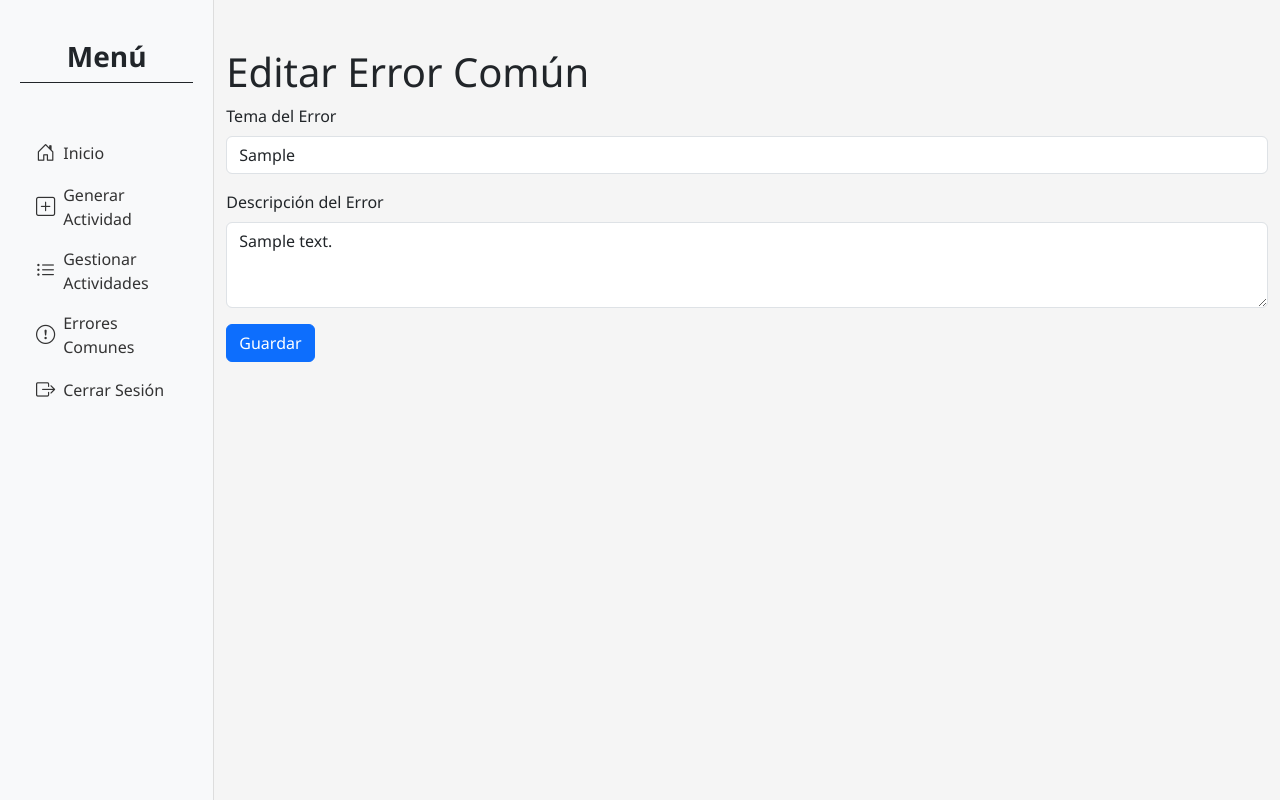
After one commit to oscarpicadocarino/tfg-app, a PHP site: page /editar_error.php?id=1&id_asignatura=1&id_clase=1 in a window 1280 px wide. The commit adds this page. Run offline with PHP 8.4, Linux system fonts and the light colour scheme; tables that the repository leaves empty or names only in its code hold one stand-in row (values such as "Sample post").

Commit message:
Finalida interfad de profesor + admin

```diff
--- /dev/null
+++ b/app/editar_error.php
@@ -0,0 +1,131 @@
+<?php
+require 'conexion.php';
+
+// Cambiar el parámetro 'id_error' a 'id' si estás usando 'id' en la URL
+$id_error = $_GET['id'] ?? null;
+if (!$id_error) {
+    die("ID de error no especificado.");
+}
+
+// Verificamos si se ha enviado el formulario
+if ($_SERVER['REQUEST_METHOD'] === 'POST') {
+    $descripcion = $_POST['descripcion'] ?? null;
+    $tema = $_POST['tema'] ?? null;
+    $id_asignatura = $_POST['id_asignatura'] ?? null;
+    $id_clase = $_POST['id_clase'] ?? null;
+
+    // Verificar si los campos requeridos están presentes
+    if (!$descripcion || !$tema) {
+        die("Faltan datos para actualizar.");
+    }
+
+    // Actualizamos el error común en la base de datos
+    $stmt = $pdo->prepare("UPDATE errores_comunes SET descripcion = ?, tema = ? WHERE id_error = ?");
+    $stmt->execute([$descripcion, $tema, $id_error]);
+
+    // Redirigir después de la actualización
+    header("Location: errores_comunes.php?id_asignatura=$id_asignatura&id_clase=$id_clase");
+    exit;
+}
+
+// Aquí obtenemos la información del error usando el id_error
+$stmt = $pdo->prepare("SELECT * FROM errores_comunes WHERE id_error = ?");
+$stmt->execute([$id_error]);
+
+$error = $stmt->fetch(PDO::FETCH_ASSOC);
+if (!$error) {
+    die("Error no encontrado.");
+}
+
+$id_asignatura = $_GET['id_asignatura'] ?? null;
+$id_clase = $_GET['id_clase'] ?? null;
+?>
+
+<!DOCTYPE html>
+<html lang="es">
+<head>
+    <meta charset="UTF-8">
+    <title>Editar Error Común</title>
+    <link href="https://cdn.jsdelivr.net/npm/bootstrap@5.3.0-alpha1/dist/css/bootstrap.min.css" rel="stylesheet">
+    <link rel="stylesheet" href="https://cdn.jsdelivr.net/npm/bootstrap-icons/font/bootstrap-icons.css">
+    <style>
+        body {
+            display: flex;
+            height: 100vh;
+            margin: 0;
+            font-family: 'Segoe UI', sans-serif;
+            background-color: #f5f5f5;
+        }
+        .sidebar {
+            width: 250px;
+            background-color: #f8f9fa;
+            padding: 20px;
+            padding-top: 40px;
+            border-right: 1px solid #ddd;
+        }
+        .nav-link {
+            color: #333 !important;
+            font-size: 16px;
+            display: flex;
+            align-items: center;
+        }
+        .nav-link:hover {
+            background-color: #e0e0e0;
+            border-radius: 5px;
+        }
+        .nav-link i {
+            margin-right: 8px;
+            font-size: 1.2rem;
+        }
+        .table tbody tr {
+            background-color: #ffffff;
+        }
+        thead.table-custom {
+            background-color: rgb(97, 160, 255);
+        }
+    </style>
+</head>
+<body>
+<div class="sidebar">
+    <h3 class="mb-5 text-center fw-bold pb-2 border-bottom border-dark">Menú</h3>
+    <ul class="nav flex-column">
+        <li class="nav-item">
+            <a href="inicio_profesor.php" class="nav-link"><i class="bi bi-house-door"></i> Inicio</a>
+        </li>
+        <li class="nav-item">
+            <a href="generar_actividad.php?id_clase=<?= $id_clase ?>&id_asignatura=<?= $id_asignatura ?>" class="nav-link"><i class="bi bi-plus-square"></i> Generar Actividad</a>
+        </li>
+        <li class="nav-item">
+            <a href="actividades.php?id_clase=<?= $id_clase ?>" class="nav-link"><i class="bi bi-list-ul"></i> Gestionar Actividades</a>
+        </li>
+        <li class="nav-item">
+            <a href="errores_comunes.php?id_asignatura=<?= $id_asignatura ?>&id_clase=<?= $id_clase ?>" class="nav-link"><i class="bi bi-exclamation-circle"></i> Errores Comunes</a>
+        </li>
+        <li class="nav-item">
+            <a href="logout.php" class="nav-link"><i class="bi bi-box-arrow-right"></i> Cerrar Sesión</a>
+        </li>
+    </ul>
+</div>
+
+    <div class="container mt-5">
+        <h1>Editar Error Común</h1>
+        <form action="editar_error.php?id=<?= $id_error ?>&id_asignatura=<?= $id_asignatura ?>&id_clase=<?= $id_clase ?>" method="POST">
+            <input type="hidden" name="id_error" value="<?= htmlspecialchars($error['id_error']) ?>">
+            <input type="hidden" name="id_asignatura" value="<?= htmlspecialchars($id_asignatura) ?>">
+            <input type="hidden" name="id_clase" value="<?= htmlspecialchars($id_clase) ?>">
+
+            <div class="mb-3">
+                <label for="tema" class="form-label">Tema del Error</label>
+                <input type="text" class="form-control" name="tema" id="tema" value="<?= htmlspecialchars($error['tema']) ?>">
+            </div>
+
+            <div class="mb-3">
+                <label for="descripcion" class="form-label">Descripción del Error</label>
+                <textarea class="form-control" name="descripcion" id="descripcion" rows="3"><?= htmlspecialchars($error['descripcion']) ?></textarea>
+            </div>
+
+            <button type="submit" class="btn btn-primary">Guardar</button>
+        </form>
+    </div>
+</body>
+</html>
--- a/app/errores_comunes.php
+++ b/app/errores_comunes.php
@@ -116,8 +116,8 @@ $errores = $stmt->fetchAll(PDO::FETCH_ASSOC);
                 <td><?= htmlspecialchars($error['descripcion']) ?></td>
                 <td>
                     <a href="editar_error.php?id=<?= $error['id_error'] ?>&id_asignatura=<?= $id_asignatura ?>&id_clase=<?= $id_clase ?>" class="btn btn-sm btn-warning">Editar</a>
-                    <a href="?id_asignatura=<?= $id_asignatura ?>&eliminar=<?= $error['id_error'] ?>&id_clase=<?= $id_clase ?>" class="btn btn-sm btn-danger" onclick="return confirm('¿Estás seguro de que quieres eliminar este error?');">Eliminar</a>
-                </td>
+                    <a href="eliminar_error.php?eliminar=<?= $error['id_error'] ?>&id_asignatura=<?= $id_asignatura ?>&id_clase=<?= $id_clase ?>" class="btn btn-sm btn-danger" onclick="return confirm('¿Estás seguro de que quieres eliminar este error?');">Eliminar</a>
+                    </td>
             </tr>
         <?php endforeach; ?>
         </tbody>
```
Also changed, not shown: app/eliminar_error.php (added, +31 -0 lines).
